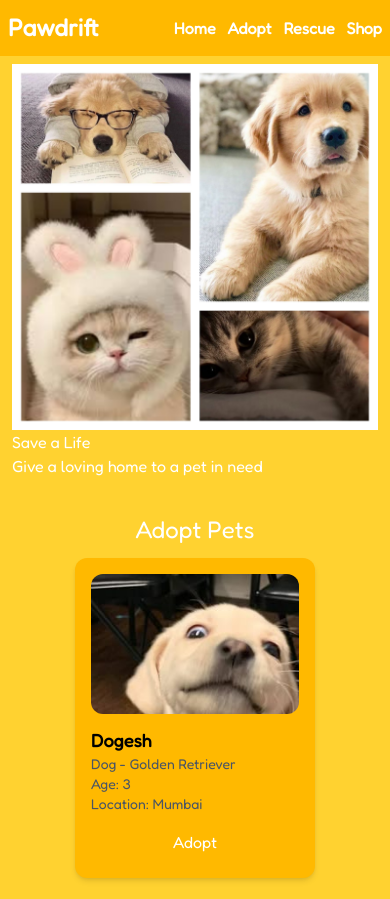
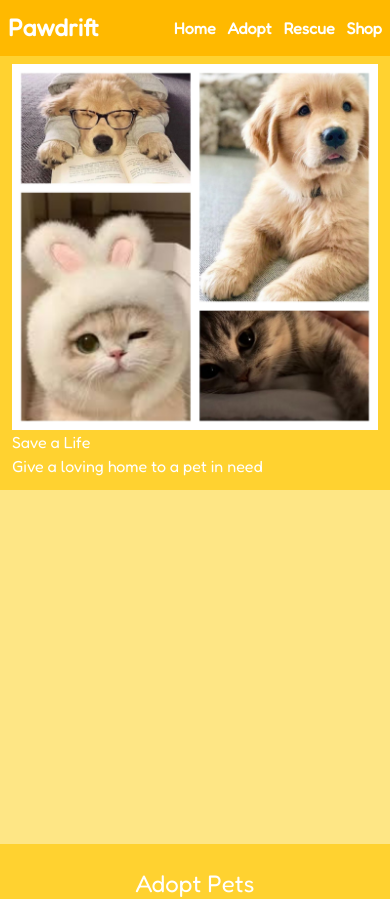
Before and after one commit to Diksha0032/pawdrift, a React (Vite) app: page / in a window 390 px wide. Shown: the top 899 px of the page. Built offline with nearby package versions, Linux system fonts and the light colour scheme.

Commit message:
change in hkb

```diff
--- a/src/components/Hkb.jsx
+++ b/src/components/Hkb.jsx
@@ -5,7 +5,7 @@ import "swiper/css";
 
 const Hkb = () => {
   return (
-    <section className="flex bg-amber-200 h-auto lg:h-screen py-10 pb-0">
+    <section className="flex bg-amber-200 min-h-screen lg:h-screen py-10 pb-0">
       <Swiper
         modules={[Autoplay]}
         spaceBetween={20}
```
